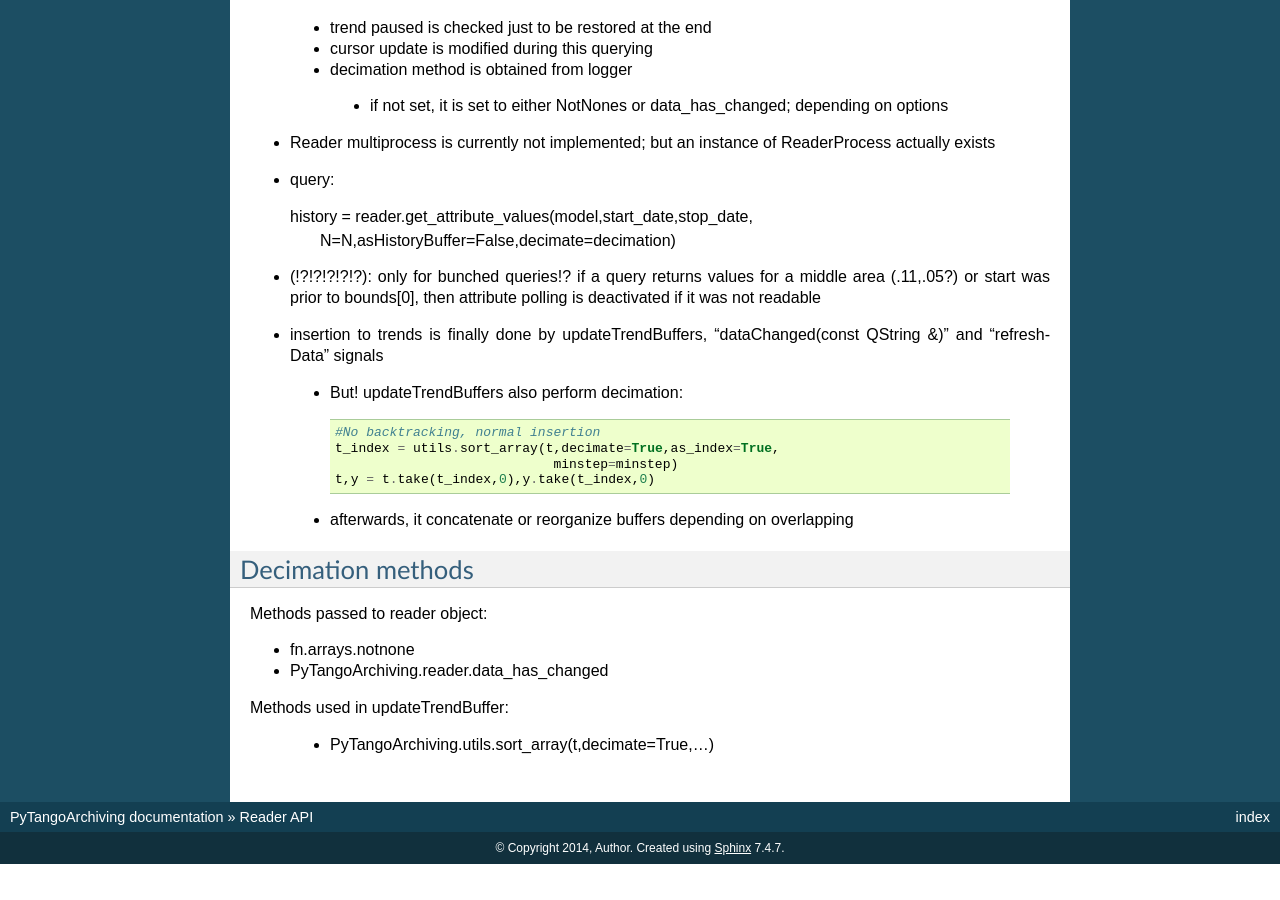
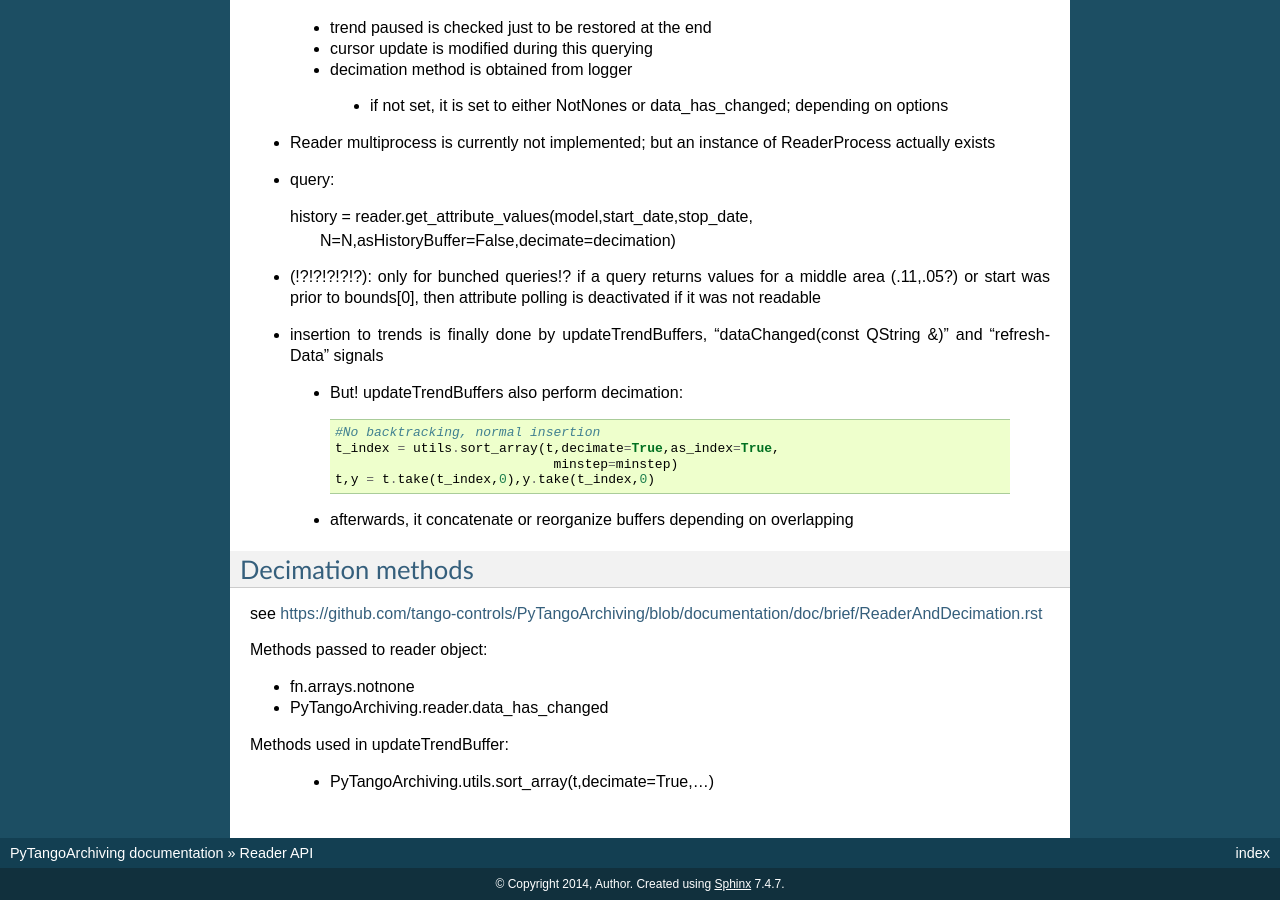
Before and after one commit to tango-controls/PyTangoArchiving, a Sphinx documentation site: the page built from doc/Reader_API.rst, in a window 1280 px wide and 900 px high, scrolled down 2631 px. Built offline with Sphinx 7.4.7, drawn with Linux system fonts in a browser that asks for light colours; before the commit the page ends 3495 px from its top, so only the background shows below that.

Commit message:
Update Reader_API.rst

```diff
--- a/doc/Reader_API.rst
+++ b/doc/Reader_API.rst
@@ -136,6 +136,8 @@ If all previous conditions are met, then data retrieval starts:
 Decimation methods
 ------------------
 
+see https://github.com/tango-controls/PyTangoArchiving/blob/documentation/doc/brief/ReaderAndDecimation.rst
+
 Methods passed to reader object:
 
 * fn.arrays.notnone
```
